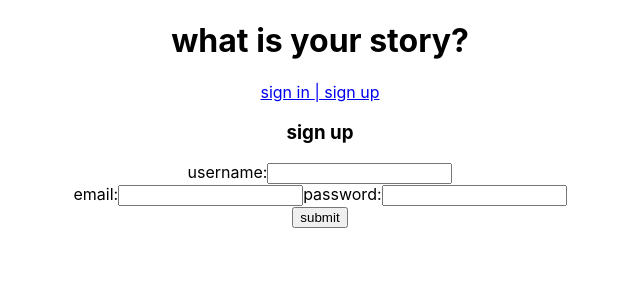
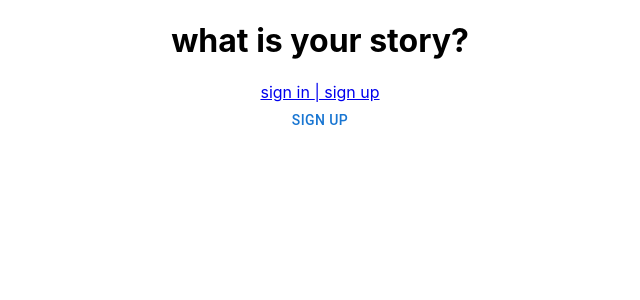
Before and after one commit to jckrft/what-is-your-story, a React (Create React App) app in the folder client/: page /signup in a window 1280 px wide. Shown: the top 300 px of the page, without its empty margins (320-960 px from the left). Built offline with nearby package versions, Linux system fonts and the light colour scheme.

Commit message:
modal for sign up

```diff
--- a/client/package.json
+++ b/client/package.json
@@ -3,6 +3,9 @@
   "version": "0.1.0",
   "private": true,
   "dependencies": {
+    "@emotion/react": "^11.7.1",
+    "@emotion/styled": "^11.6.0",
+    "@mui/material": "^5.2.3",
     "@testing-library/jest-dom": "^5.16.1",
     "@testing-library/react": "^11.2.7",
     "@testing-library/user-event": "^12.8.3",
--- a/client/src/screens/SignIn.jsx
+++ b/client/src/screens/SignIn.jsx
@@ -1,5 +1,9 @@
 import { useState } from 'react'
 import { Link } from 'react-router-dom'
+import Box from '@mui/material/Box';
+import Button from '@mui/material/Button';
+import Typography from '@mui/material/Typography';
+import Modal from '@mui/material/Modal';
 
 export default function SignIn(props) {
   const [formData, setFormData] = useState({
@@ -17,13 +21,39 @@ export default function SignIn(props) {
     }))
   }
 
+  const style = {
+    position: 'absolute',
+    top: '50%',
+    left: '50%',
+    transform: 'translate(-50%, -50%)',
+    width: 400,
+    bgcolor: 'background.paper',
+    border: '2px solid #000',
+    boxShadow: 24,
+    p: 4,
+  };
+
+  const [open, setOpen] = useState(false);
+  const handleOpen = () => setOpen(true);
+  const handleClose = () => setOpen(false);
+
 
   return (
     <div>
+      <div>
+      <Button onClick={handleOpen}>sign in</Button>
+        <Modal
+                open={open}
+                onClose={handleClose}
+                aria-labelledby="modal-modal-title"
+                aria-describedby="modal-modal-description"
+        >
+          <Box sx={style}>
+            <Typography>sign in</Typography>
+            <Typography>
       <form onSubmit={(ev) => {
         ev.preventDefault(); handleLogin(formData)
       }}>
-        <h3>sign in</h3>
         <label>username:
           <input
             type='text'
@@ -43,7 +73,11 @@ export default function SignIn(props) {
         <Link to='/signup'>sign up</Link>
         <br />
         <button>submit</button>
-      </form>
+              </form>
+              </Typography>
+          </Box>
+        </Modal>
+        </div>
     </div>
   )
 }
--- a/client/src/screens/SignUp.jsx
+++ b/client/src/screens/SignUp.jsx
@@ -1,4 +1,11 @@
-import { useState } from 'react'
+import { useState } from 'react';
+import Button from '@mui/material/Button';
+import TextField from '@mui/material/TextField';
+import Dialog from '@mui/material/Dialog';
+import DialogActions from '@mui/material/DialogActions';
+import DialogContent from '@mui/material/DialogContent';
+import DialogContentText from '@mui/material/DialogContentText';
+import DialogTitle from '@mui/material/DialogTitle';
 
 export default function SignUp(props) {
   const [formData, setFormData] = useState({
@@ -17,38 +24,69 @@ export default function SignUp(props) {
     }))
   }
 
+  const [open, setOpen] = useState(false);
+
+  const handleClickOpen = () => {
+    setOpen(true);
+  };
+
+  const handleClose = () => {
+    setOpen(false);
+  };
+
   return (
     <div>
-      <form onSubmit={(ev) => {
-        ev.preventDefault();
-        handleRegister(formData)
-      }}>
-        <h3>sign up</h3>
-        <label>username:
-          <input
+        <Button onClick={handleClickOpen}>
+        sign up
+      </Button>
+      <Dialog open={open} onClose={handleClose}>
+        <DialogTitle>sign up</DialogTitle>
+        <DialogContent>
+
+            <TextField
+              autoFocus
+            margin="dense"
             type='text'
-            name='username'
+              name='username'
+              label='username'
             value={username}
-            onChange={handleChange} />
-        </label>
-        <br />
-        <label>email:
-          <input
+                  onChange={handleChange}
+
+              />
+            <br />
+          <TextField
+                          autofocus
+                          margin="dense"
+        label='email'
+
             type='text'
             name='email'
             value={email}
-            onChange={handleChange} />
-        </label>
-        <label>password:
-          <input
+            onChange={handleChange}
+
+            />
+          <TextField
+                          autofocus
+                          margin="dense"
+        label='password'
+
             type='password'
             name='password'
             value={password}
-            onChange={handleChange} />
-        </label>
+            onChange={handleChange}
+
+            />
         <br />
-        <button>submit</button>
-      </form>
+
+        </DialogContent>
+        <DialogActions>
+        <Button onClick={handleClose}>Cancel</Button>
+          <Button onClick={(ev) => {
+        ev.preventDefault();
+        handleRegister(formData)
+      }}>Submit</Button>
+        </DialogActions>
+        </Dialog>
     </div>
   )
 }
```
Also changed, not shown: 1 other file (tests, documents, lock files or other folders).
